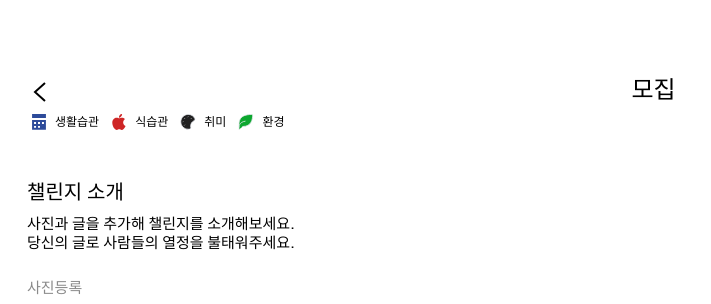
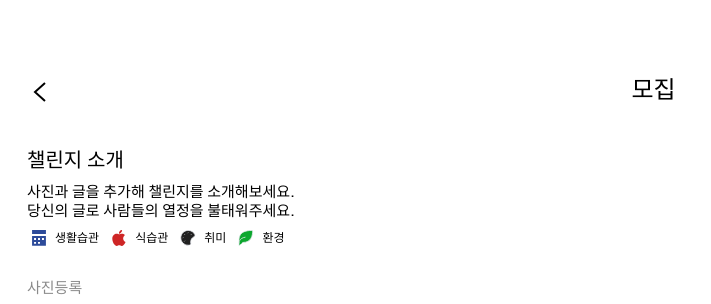
Before and after one commit to likelion-lab10/godlife, a React (Create React App) app: page /recruit in a window 1280 px wide. Shown: the top 304 px of the page, without its empty margins (0-711 px from the left). Built offline with nearby package versions, Linux system fonts and the light colour scheme; no server answers.

Commit message:
[feat] 카테고리 파베에 넘기기

```diff
--- a/src/components/CategoriesButton.jsx
+++ b/src/components/CategoriesButton.jsx
@@ -30,24 +30,4 @@ const CategoriesButton = ({ filter, selected, handleFilterClick }) => {
   );
 };
 
-const CategoryButton = () => {
-  const filters = ["생활습관", "식습관", "취미", "환경"];
-
-  const handleFilterClick = (filter) => {
-  };
-
-  return (
-    <div className="flex gap-1">
-      {filters.map((filter) => (
-        <CategoriesButton
-          key={filter}
-          filter={filter}
-          selected={false}
-          handleFilterClick={handleFilterClick}
-        />
-      ))}
-    </div>
-  );
-};
-
-export default CategoryButton;
+export default CategoriesButton
--- /dev/null
+++ b/src/components/CategoryButton.jsx
@@ -0,0 +1,26 @@
+
+import CategoriesButton from './CategoriesButton';
+
+const CategoryButton = ({...restProps}) => {
+  const {handleFilterClick} = restProps
+  const filters = ["생활습관", "식습관", "취미", "환경"];
+
+  // const handleFilterClick = (filter) => {
+  //   handlerFilter(filter)
+  // };
+
+  return (
+    <div className="flex gap-1">
+      {filters.map((filter) => (
+        <CategoriesButton
+          key={filter}
+          filter={filter}
+          selected={false}
+          handleFilterClick={handleFilterClick}
+        />
+      ))}
+    </div>
+  );
+};
+
+export default CategoryButton;
--- a/src/components/Input.jsx
+++ b/src/components/Input.jsx
@@ -1,18 +1,20 @@
+import Tag from './Tag';
 import { dbService } from 'fbase';
 import { v4 as uuid4 } from "uuid";
 import { useRef, useState } from 'react';
 import { storageService } from '../fbase';
+import FileInput from './TextInput/FileInput';
+import CategoryButton from './CategoryButton';
 import { addDoc, collection } from 'firebase/firestore';
 import { getDownloadURL, ref, uploadBytes } from "@firebase/storage";
 import ChallengeSubmitButton from './SubmitButton/ChallengeSubmitButton';
-import FileInput from './TextInput/FileInput';
-import Tag from './Tag';
 
 function Input(){
   const [challenge, setChallenge] = useState("");
   const [attachment, setAttatchment] = useState("");
   const [inputHashTag, setInputHashTag] = useState('');
   const [hashTags, setHashTags] = useState([]);
+  const [filter, setFilter] = useState('');
   const fileInput = useRef();
   const onSubmit = async (e) => {
     e.preventDefault();
@@ -26,7 +28,8 @@ function Input(){
       challenge,
       createdAt: Date.now(),
       attachmentUrl,
-      hashTags
+      hashTags,
+      category : filter
     }
     await addDoc(collection(dbService, "challenges"),challengObj);
     setChallenge('');
@@ -59,9 +62,14 @@ function Input(){
   const handleHashTags = (val) => {
     setHashTags(val);
   }
+  const handleFilterClick = (filter) => {
+    setFilter(filter)
+    console.log(filter)
+  };
 
   return (
     <>
+      <CategoryButton filter={filter} handleFilterClick={handleFilterClick} />
       <form name='recruitment' onSubmit={onSubmit}>
         <div className='text-h3 text-gray mt-[26px]'>사진등록</div>
         <FileInput onChange={onFileChange} ref={fileInput}>
--- a/src/components/Upload.jsx
+++ b/src/components/Upload.jsx
@@ -1,15 +1,13 @@
+import Input from './Input';
 import Introduce from './Introduce';
 import Container from './Container';
+import PageTitle from './PageTitle/PageTitle';
 import BackButton from './BackButton/BackButton';
-import PageTitle from './PageTitle/PageTitle';
-import CategoryButton from './CategoriesButton';
-import Input from './Input';
 function Upload(){
   return (
     <Container>
       <BackButton />
       <PageTitle>모집</PageTitle>
-      <CategoryButton />
       <Introduce />
       <Input />
     </Container>
```
